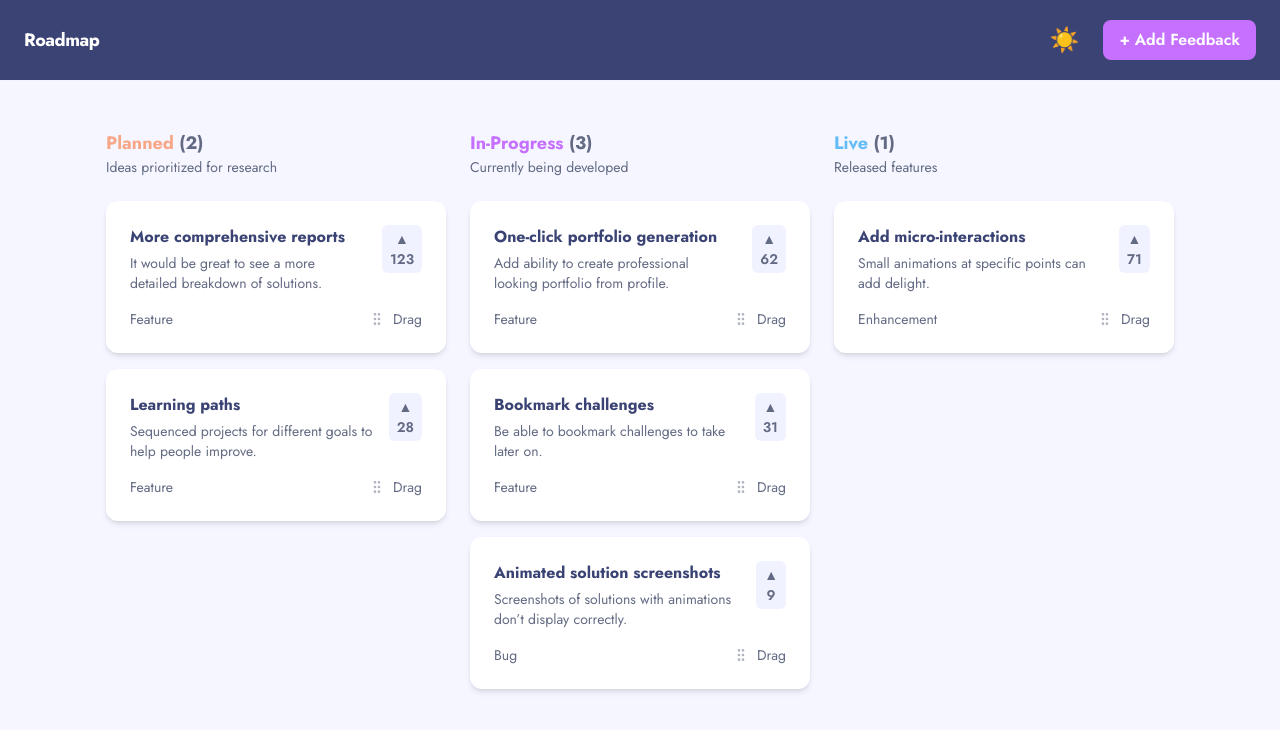
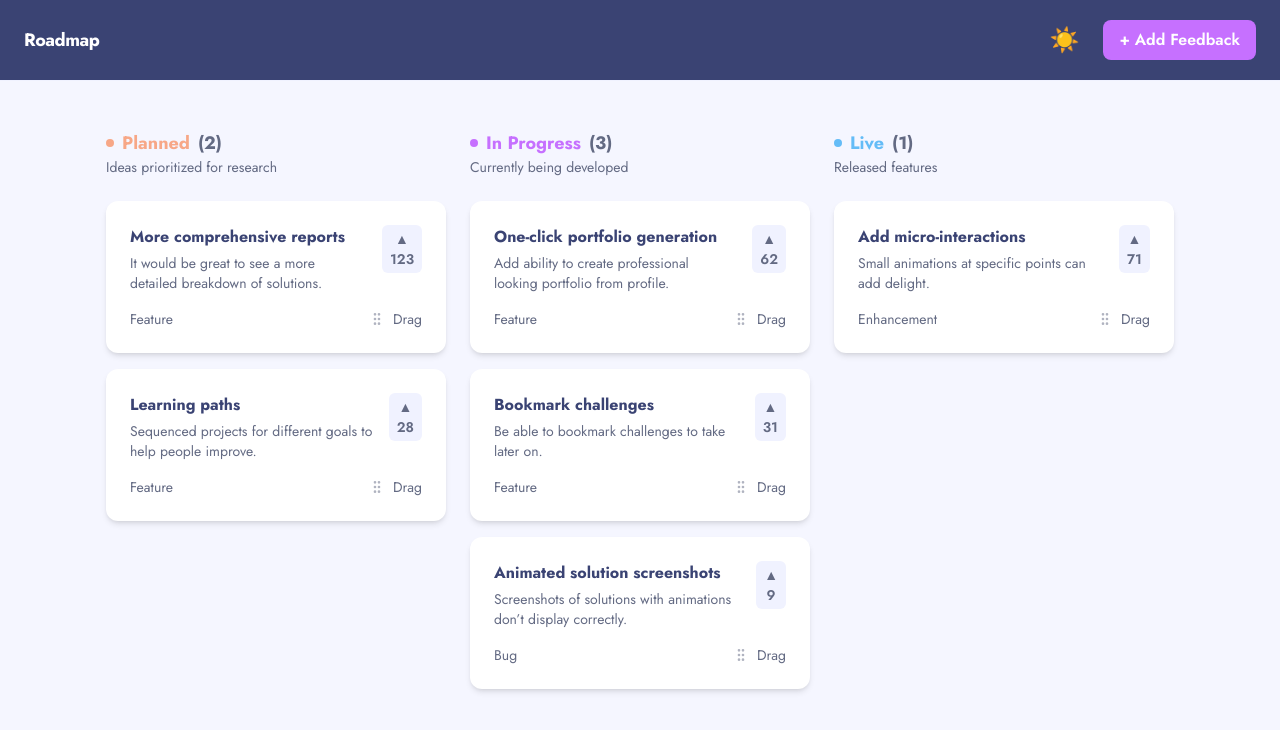
Before and after one commit to andrewteece/product-feedback-app, a Next.js app: page /roadmap in a window 1280 px wide. Shown: the top 730 px of the page. Built offline with nearby package versions, Linux system fonts and the light colour scheme; a web font is replaced by a local one.

Commit message:
update with statusMeta

```diff
--- a/src/app/roadmap/page.tsx
+++ b/src/app/roadmap/page.tsx
@@ -37,19 +37,16 @@ export default function RoadmapPage() {
           <DroppableColumn
             status='planned'
             items={planned}
-            title='Planned'
             subtitle='Ideas prioritized for research'
           />
           <DroppableColumn
             status='in-progress'
             items={inProgress}
-            title='In-Progress'
             subtitle='Currently being developed'
           />
           <DroppableColumn
             status='live'
             items={live}
-            title='Live'
             subtitle='Released features'
           />
         </div>
--- a/src/components/feedback/DroppableColumn.tsx
+++ b/src/components/feedback/DroppableColumn.tsx
@@ -3,34 +3,31 @@
 import { Feedback, Status } from '@/types/feedback';
 import { SortableContext } from '@dnd-kit/sortable';
 import DraggableCard from './DraggableCard';
+import { statusMetaMap } from '@/lib/statusMeta';
 
 type Props = {
   status: Status;
   items: Feedback[];
-  title: string;
+
   subtitle: string;
-};
-
-const statusColors: Record<Status, string> = {
-  suggestion: 'var(--status-planned)',
-  planned: 'var(--status-planned)',
-  'in-progress': 'var(--status-inprogress)',
-  live: 'var(--status-live)',
 };
 
 export default function DroppableColumn({
   status,
   items,
-  title,
+
   subtitle,
 }: Props) {
-  const color = statusColors[status];
+  const { textClass, dotClass, label } = statusMetaMap[status];
 
   return (
     <div>
       <div className='mb-6'>
-        <h2 className='text-lg font-bold' style={{ color }}>
-          {title}{' '}
+        <h2
+          className={`flex items-center gap-2 text-lg font-bold ${textClass}`}
+        >
+          <span className={`h-2 w-2 rounded-full ${dotClass}`} />
+          {label}{' '}
           <span className='text-[var(--text-muted)]'>({items.length})</span>
         </h2>
         <p className='text-sm text-[var(--text-muted)]'>{subtitle}</p>
```
